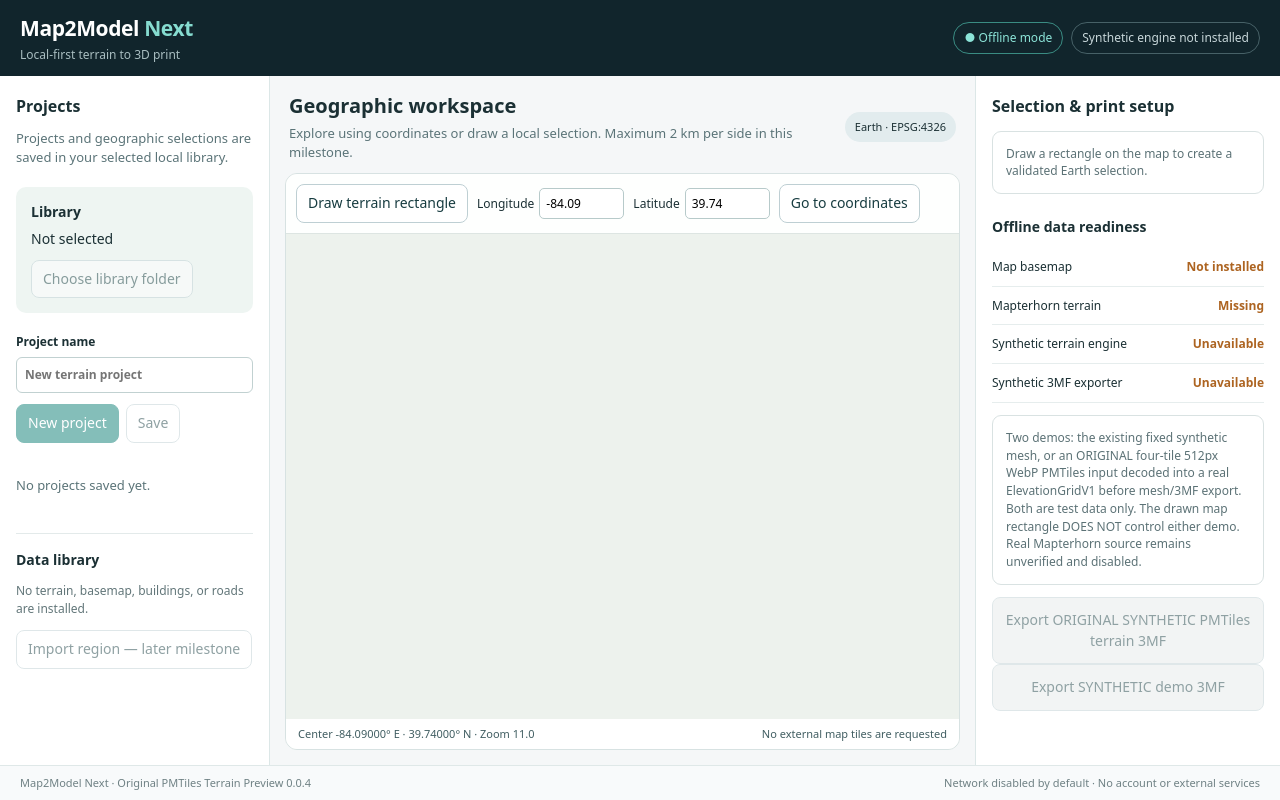
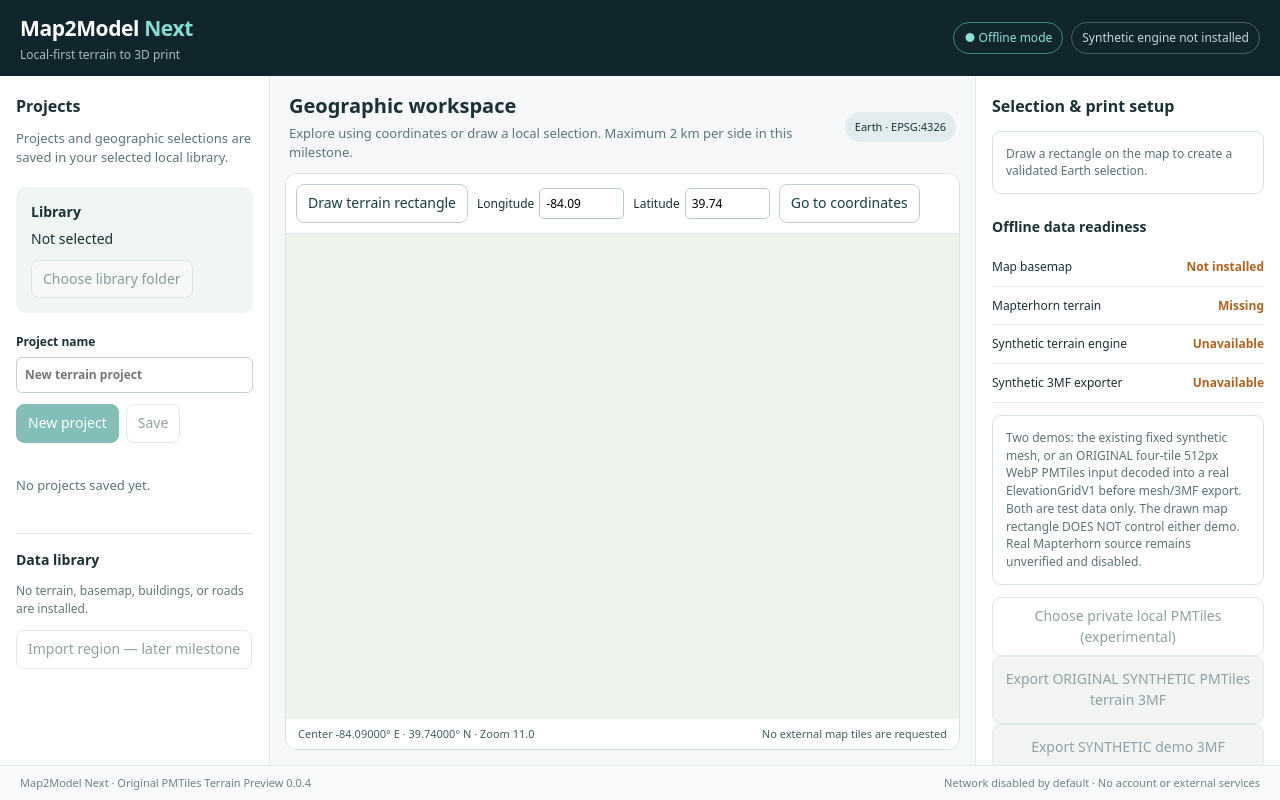
Before and after one commit to DrFlGd/Map2Model-Next, a React (Vite) app in the folder apps/desktop/: page / in a window 1280 px wide. Built offline with nearby package versions, Linux system fonts and the light colour scheme.

Commit message:
feat(G2): add private experimental local source chooser to desktop

```diff
--- a/apps/desktop/src/App.jsx
+++ b/apps/desktop/src/App.jsx
@@ -214,6 +214,7 @@ export function App(){
     <div className="readiness"><span>Synthetic terrain engine</span><strong>{system.engine?.syntheticExportAvailable?'Ready':'Unavailable'}</strong></div>
     <div className="readiness"><span>Synthetic 3MF exporter</span><strong>{system.engine?.syntheticExportAvailable?'Ready':'Unavailable'}</strong></div>
     <div className="notice">Two demos: the existing fixed synthetic mesh, or an ORIGINAL four-tile 512px WebP PMTiles input decoded into a real ElevationGridV1 before mesh/3MF export. Both are test data only. The drawn map rectangle DOES NOT control either demo. Real Mapterhorn source remains unverified and disabled.</div>
+    <button onClick={chooseExperimental} disabled={busy||!selection||!system.engine?.experimentalLocalAvailable}>Choose private local PMTiles (experimental)</button>
     <button onClick={exportOriginalPmtiles}
       disabled={busy||!system.engine?.originalPmtilesExportAvailable}
       className="generate">{busy?'Working…':'Export ORIGINAL SYNTHETIC PMTiles terrain 3MF'}</button>
```
